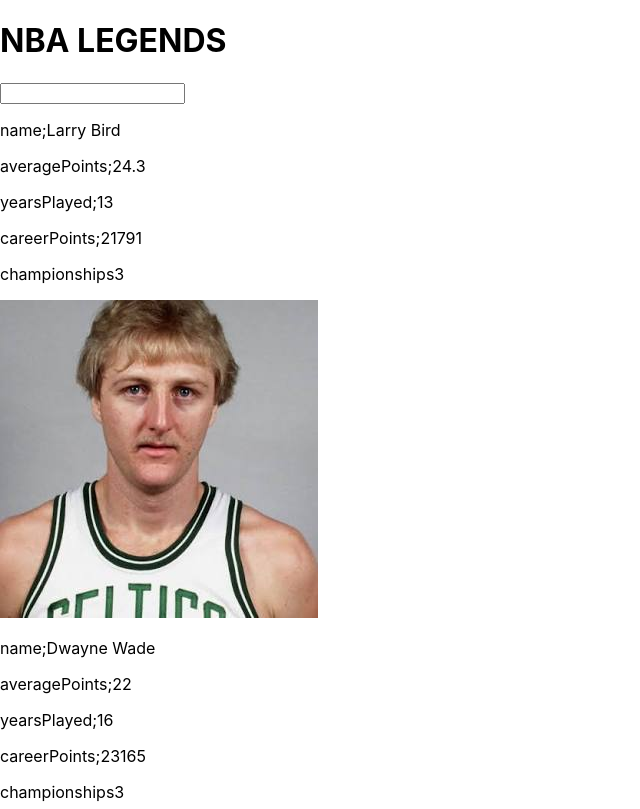
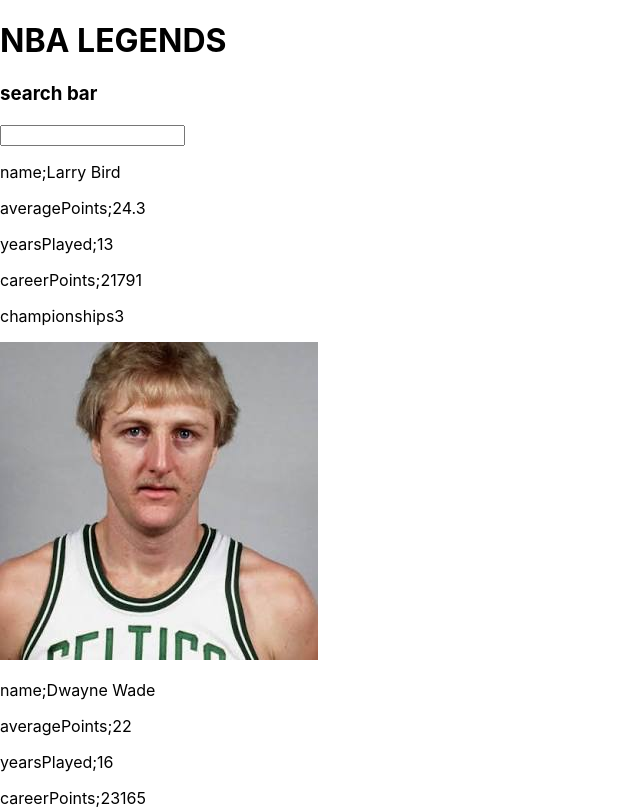
Before and after one commit to skeesen8/my-nba-app, a React (Create React App) app: page / in a window 1280 px wide. Shown: the top 809 px of the page, without its empty margins (0-640 px from the left). Built offline with nearby package versions, Linux system fonts and the light colour scheme; data requests are answered from the project's data file.

Commit message:
added search bar functionality

```diff
--- a/src/components/App.js
+++ b/src/components/App.js
@@ -12,6 +12,22 @@ import SearchBar from './SearchBar';
 
 function App() {
   const [players, setPlayers ]=useState([])
+  const [searchText,setSearchText]=useState("")
+
+  function handleFilter(searchText){
+    setSearchText(searchText)
+  }
+
+  console.log(searchText)
+
+  const filteredPlayers = players.filter((newPlayers)=>{
+    const playersToLowerCase = newPlayers.name.toLowerCase();
+    const searchTextToLowerCase = searchText.toLowerCase();
+    return(playersToLowerCase.includes(searchTextToLowerCase)
+
+    )
+  })
+
   useEffect(() => {
   fetch("http://localhost:8003/Legends")
   .then((resp) => resp.json())
@@ -23,8 +39,8 @@ function App() {
 
     <div>
       <Header/>
-      <SearchBar/>
-      <PlayersContainer players={players}/>
+      <SearchBar handleFilter={handleFilter}/>
+      <PlayersContainer players={filteredPlayers}/>
     </div>
   );
 }
--- a/src/components/SearchBar.js
+++ b/src/components/SearchBar.js
@@ -1,9 +1,17 @@
 import React from "react";
+import {useState} from "react";
 
-function SearchBar(){
+
+function SearchBar({handleFilter}){
+const [inputValue,setInputValue] = useState("")
+function handleSearch(e){
+  setInputValue(e.target.value)
+  handleFilter(e.target.value)
+}
     return(
         <div className="search">
-      <input type="text" className="searchTerm" value=""  />
+          <h3>search bar</h3>
+          <input type="text" className="searchTerm" value={inputValue} onChange={handleSearch}  />
 
     </div>
     )
```
